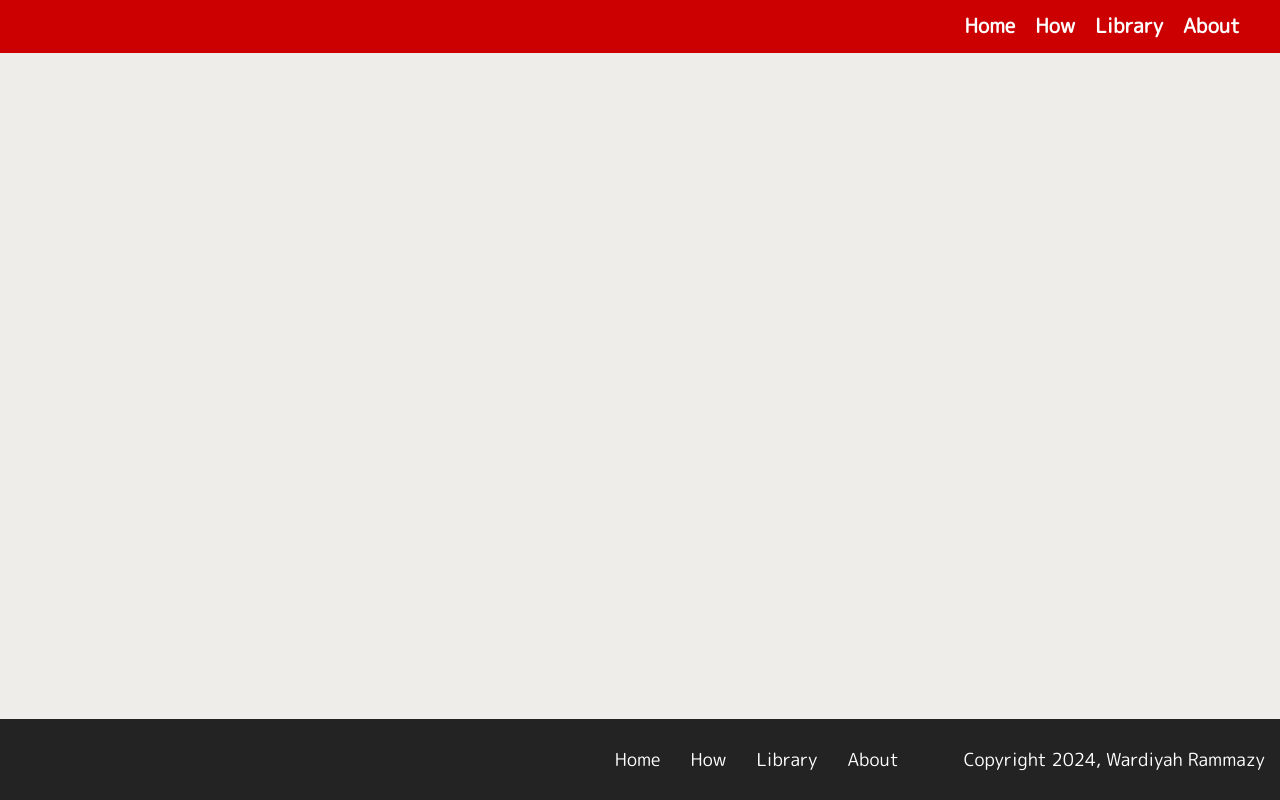
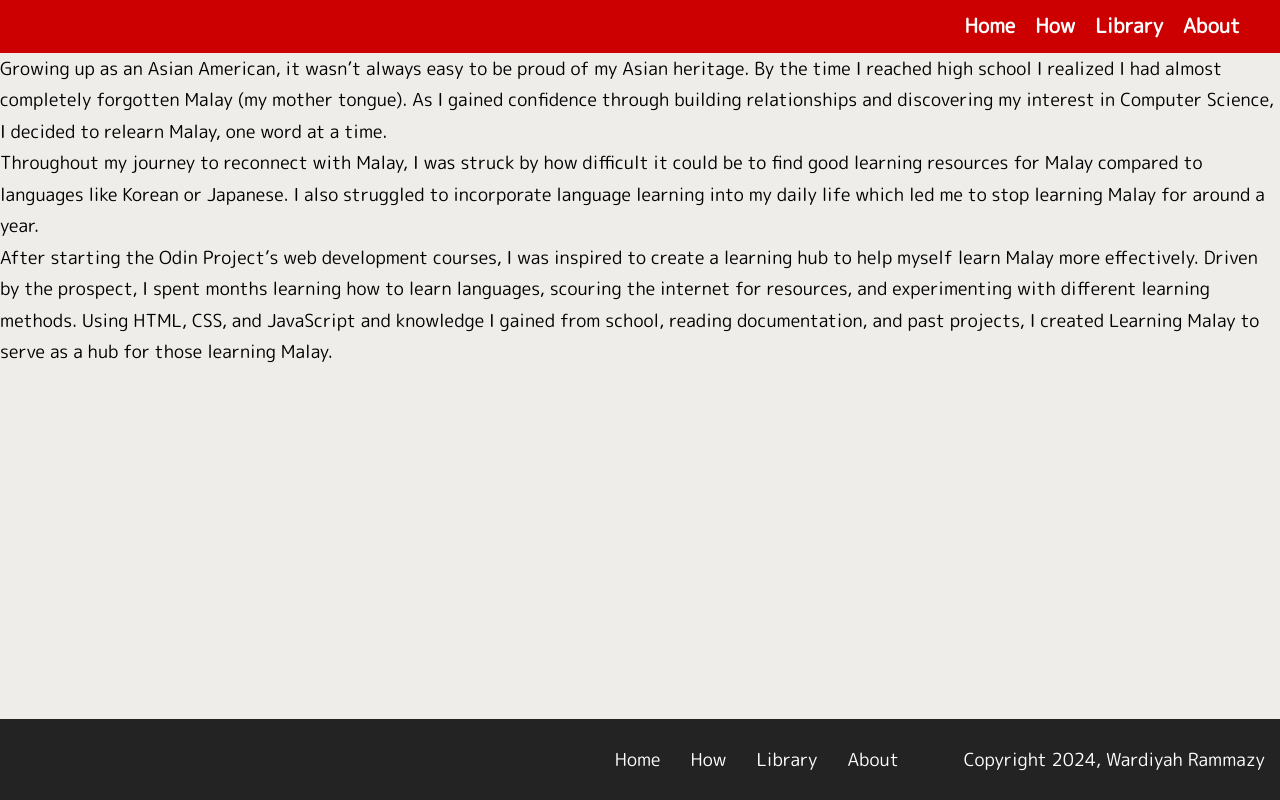
Before and after one commit to warramma/learningmalay, a website: page about.html in a window 1280 px wide. Drawn offline with Linux system fonts and the light colour scheme.

Commit message:
add about

```diff
--- a/about.html
+++ b/about.html
@@ -20,7 +20,11 @@
         </nav>
     </header>
 
-    <main></main>
+    <main>
+        <p>Growing up as an Asian American, it wasn’t always easy to be proud of my Asian heritage. By the time I reached high school I realized I had almost completely forgotten Malay (my mother tongue). As I gained confidence through building relationships and discovering my interest in Computer Science, I decided to relearn Malay, one word at a time.</p>
+        <p>Throughout my journey to reconnect with Malay, I was struck by how difficult it could be to find good learning resources for Malay compared to languages like Korean or Japanese. I also struggled to incorporate language learning into my daily life which led me to stop learning Malay for around a year.</p>
+        <p>After starting the Odin Project’s web development courses, I was inspired to create a learning hub to help myself learn Malay more effectively. Driven by the prospect, I spent months learning how to learn languages, scouring the internet for resources, and experimenting with different learning methods. Using HTML, CSS, and JavaScript and knowledge I gained from school, reading documentation, and past projects, I created Learning Malay to serve as a hub for those learning Malay.</p>
+    </main>
     <footer>
         <ul>
             <li><a href="./index.html">Home</a></li>
```
